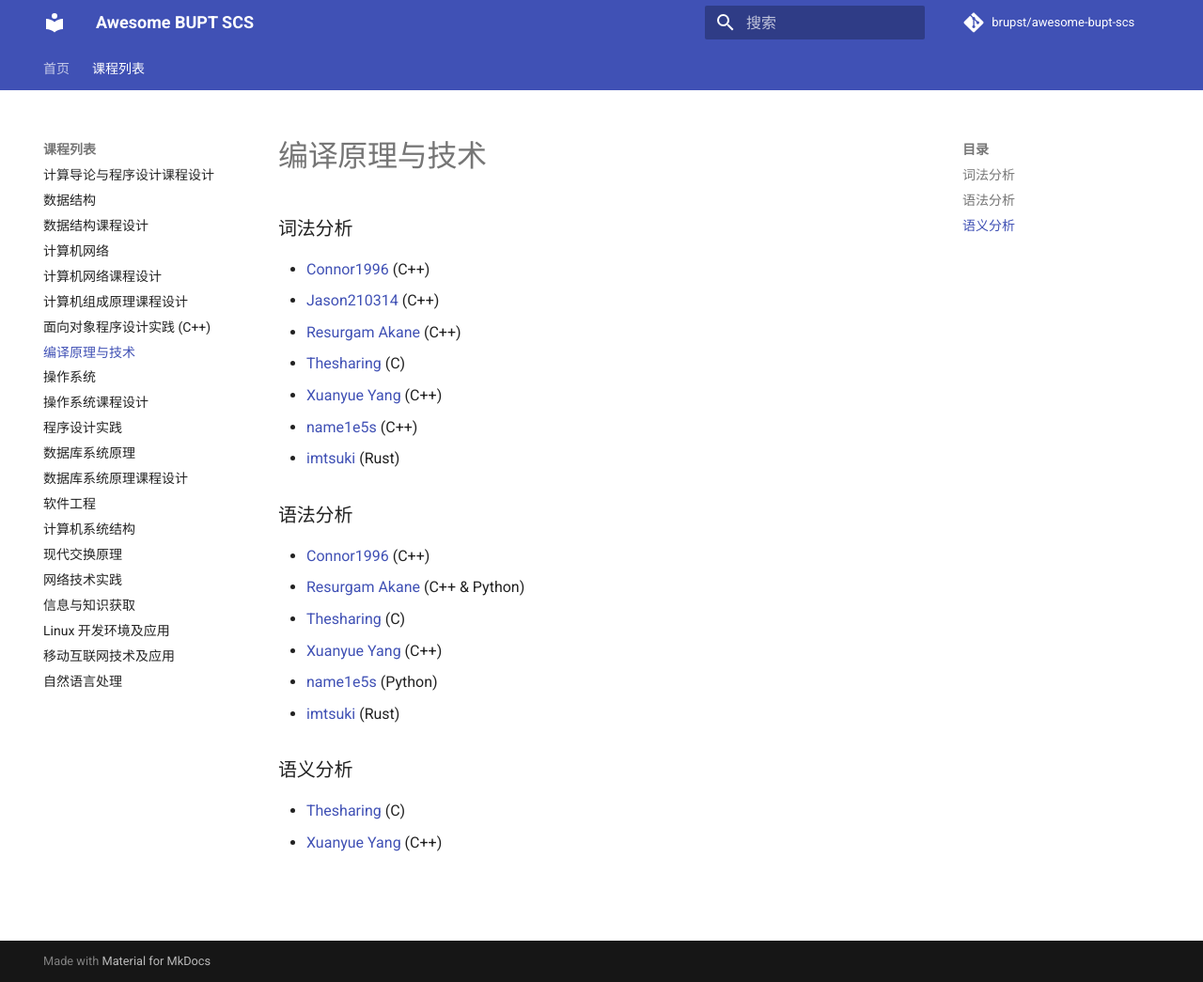
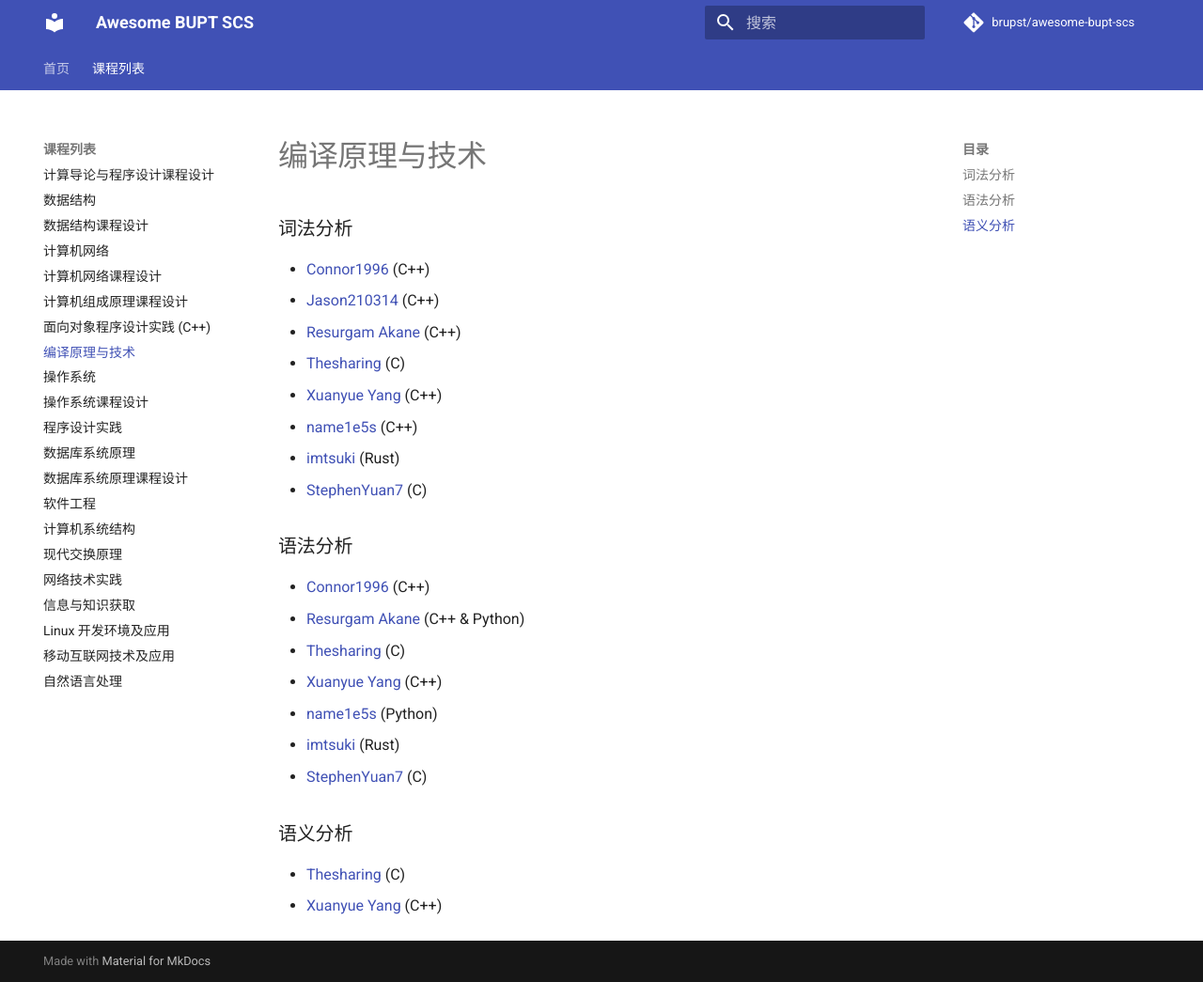
Before and after one commit to brupst/awesome-bupt-scs, an MkDocs documentation site: the page built from projects/Compilers.md, in a window 1280 px wide and 1045 px high. Shown: the whole window at 94% size. Built offline with MkDocs 1.6.1 and Material for MkDocs 9.7.7, drawn with Linux system fonts in a browser that asks for light colours; comment, search, counter and statistics services are not loaded.

Commit message:
更新编译原理与技术的小作业 (#27)

```diff
--- a/projects/Compilers.md
+++ b/projects/Compilers.md
@@ -9,6 +9,7 @@
 * [Xuanyue Yang](https://github.com/YangXuanyue/Compiler) (C++)
 * [name1e5s](https://github.com/name1e5s/cLex) (C++)
 * [imtsuki](https://github.com/imtsuki/clex) (Rust)
+* [StephenYuan7](https://github.com/StephenYuan7/compiler_by_stphenyuan) (C)
 
 ### 语法分析
 
@@ -18,6 +19,7 @@
 * [Xuanyue Yang](https://github.com/YangXuanyue/Compiler) (C++)
 * [name1e5s](https://github.com/name1e5s/playground/tree/master/FuckingCalculator) (Python)
 * [imtsuki](https://github.com/imtsuki/lr1-parser) (Rust)
+* [StephenYuan7](https://github.com/StephenYuan7/parsing_by_StephenYuan) (C)
 
 ### 语义分析
 
```
